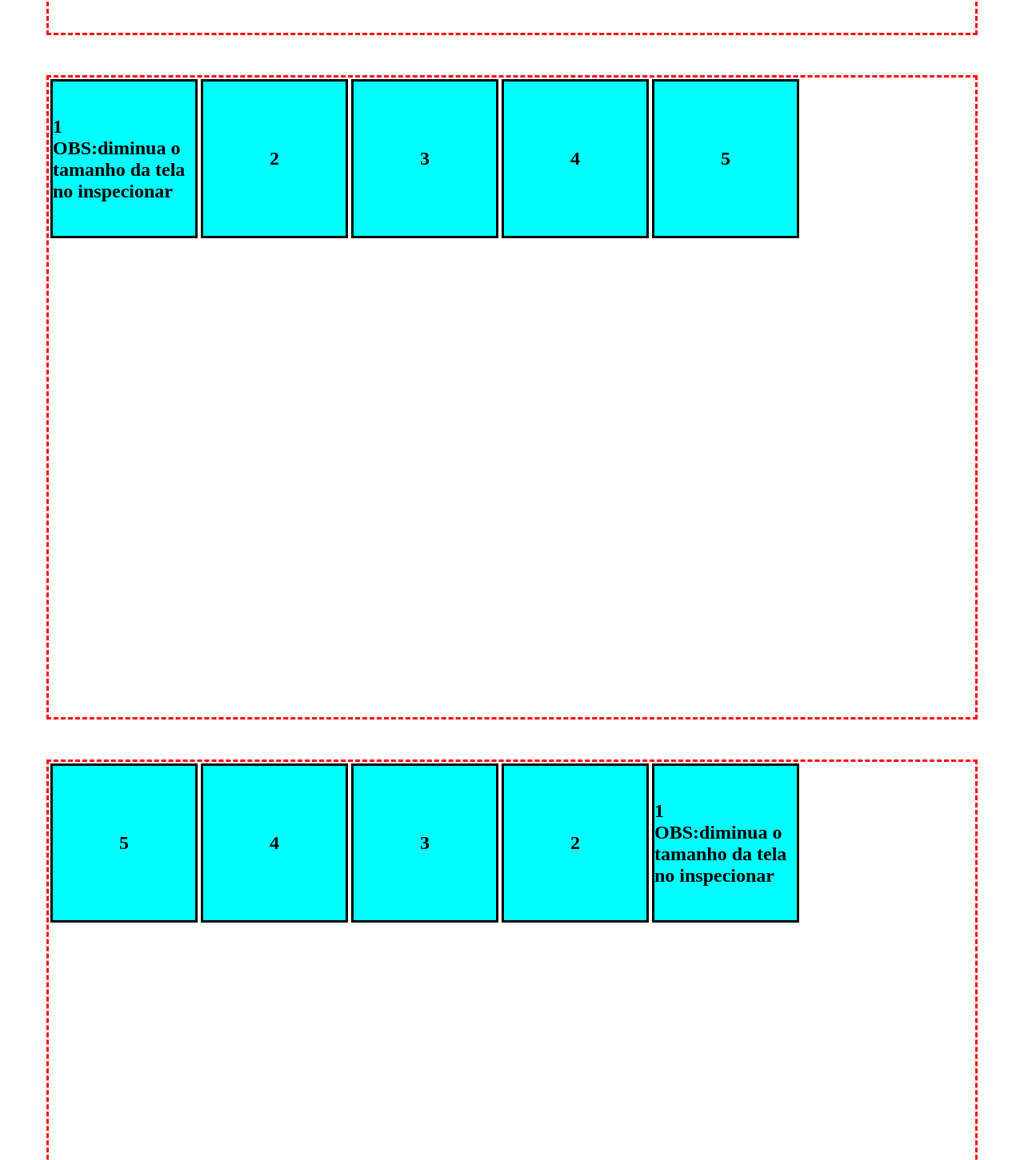
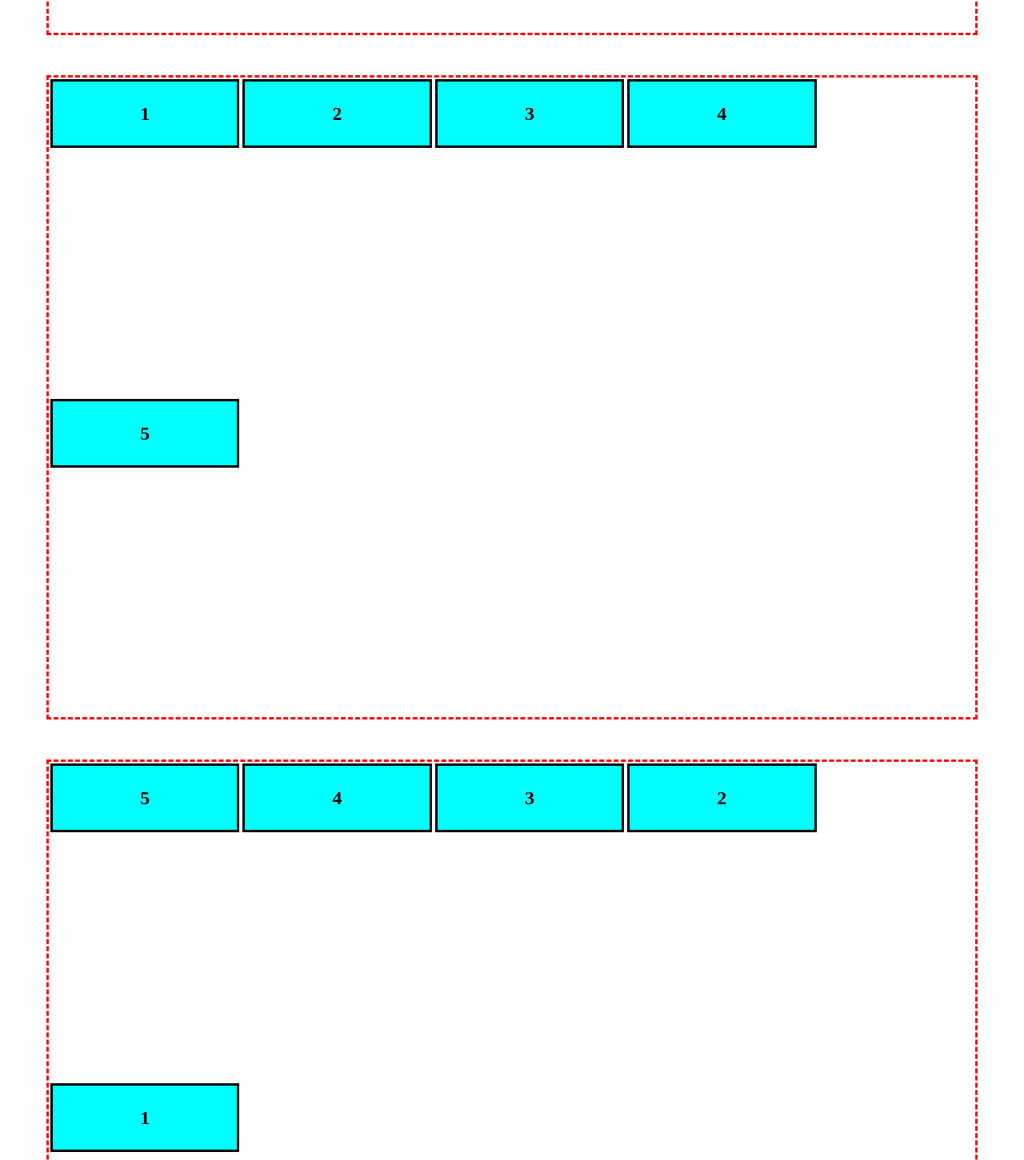
Before and after one commit to MarcosVini9999/newSIGAA, a plain HTML site: page flexBox/index.html in a window 1280 px wide. Shown: the part 3380-4831 px from the top of the page at 80% size. Drawn offline with Linux system fonts and the light colour scheme.

Commit message:
chore: alteração da largura fixa dos quadrados para relativa no flexbox

```diff
--- a/flexBox/index.html
+++ b/flexBox/index.html
@@ -35,10 +35,7 @@
 
       <section id="wrapperItems5">
         <div class="item">
-          <h1>
-            1 <br />
-            OBS:diminua o tamanho da tela no inspecionar
-          </h1>
+          <h1>1</h1>
         </div>
         <div class="item"><h1>2</h1></div>
         <div class="item"><h1>3</h1></div>
@@ -48,10 +45,7 @@
 
       <section id="wrapperItems6">
         <div class="item">
-          <h1>
-            1 <br />
-            OBS:diminua o tamanho da tela no inspecionar
-          </h1>
+          <h1>1</h1>
         </div>
         <div class="item"><h1>2</h1></div>
         <div class="item"><h1>3</h1></div>
--- a/flexBox/src/css/style.css
+++ b/flexBox/src/css/style.css
@@ -14,8 +14,8 @@ section {
   background-color: aqua;
   border: solid;
   margin: 2px;
-  width: 178px;
-  height: 193px;
+  width: 18vw;
+  height: 10vh;
 }
 .item h1 {
   margin: 0;
```
